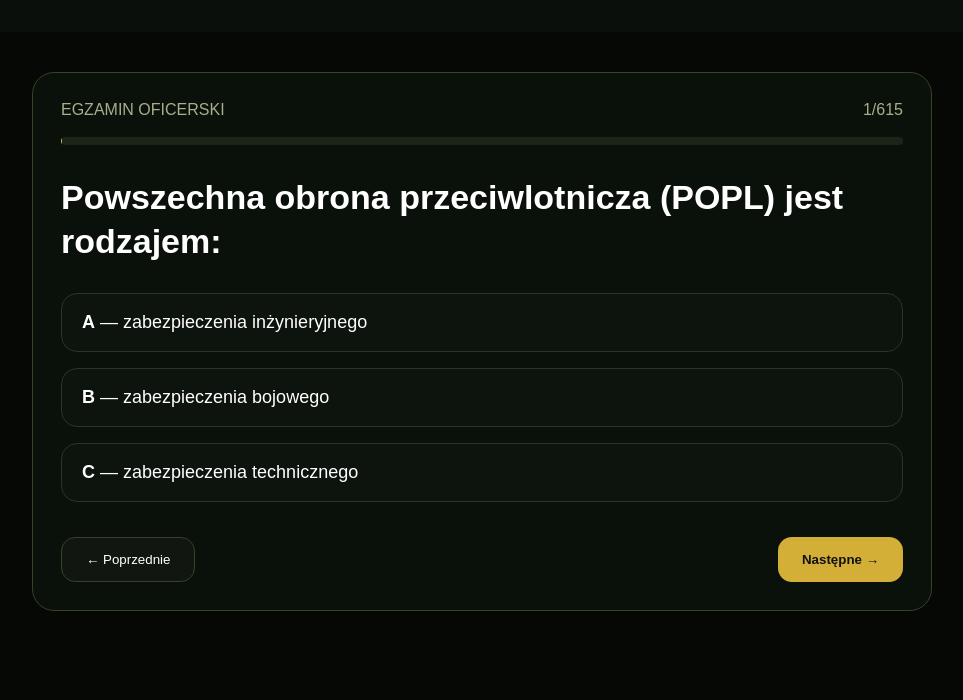
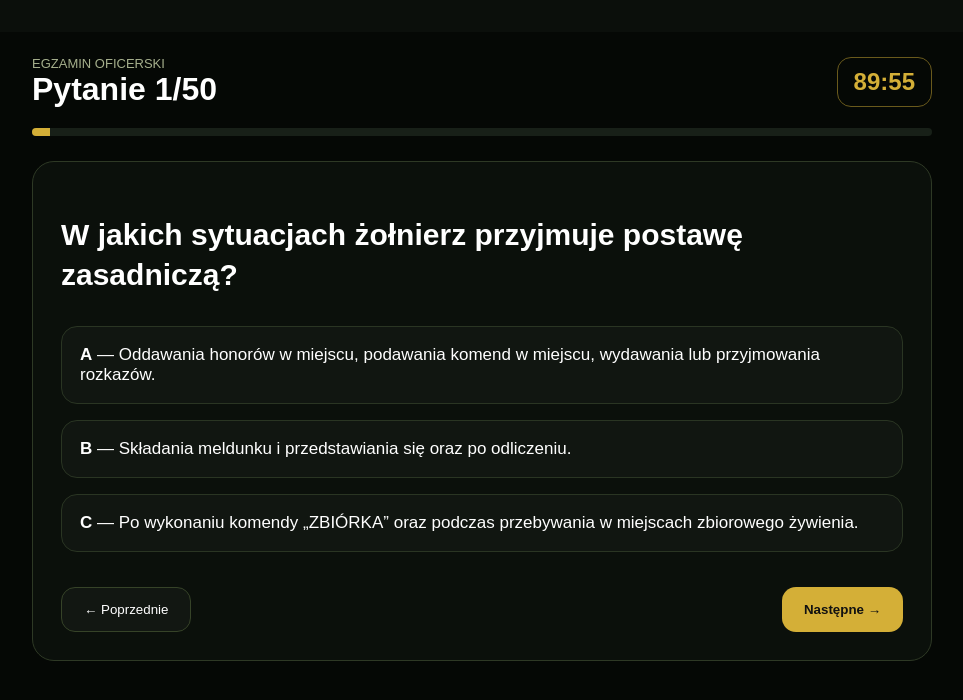
Before and after one commit to Mariola007/egzamin, a Next.js app: page /egzamin in a window 1280 px wide. Shown: the top 700 px of the page, without its empty margins (158-1121 px from the left). Built offline with nearby package versions, Linux system fonts and the light colour scheme.

Commit message:
Update page.tsx

```diff
--- a/app/egzamin/page.tsx
+++ b/app/egzamin/page.tsx
@@ -1,14 +1,35 @@
 
 "use client";
 
-import { useMemo, useState } from "react";
+import { useEffect, useMemo, useState } from "react";
 import pytania from "../../data/questions.json";
 
 export default function Egzamin() {
-  const lista = useMemo(() => [...(pytania as any[])].slice(0, 615), []);
+  const lista = useMemo(() => {
+    const kopia = [...(pytania as any[])];
+    kopia.sort(() => Math.random() - 0.5);
+    return kopia.slice(0, 50);
+  }, []);
+
   const [nr, setNr] = useState(0);
-  const [odp, setOdp] = useState<{ [k: number]: string }>({});
+  const [odp, setOdp] = useState<{[k:number]:string}>({});
+  const [czas, setCzas] = useState(90 * 60);
   const [koniec, setKoniec] = useState(false);
+
+  useEffect(() => {
+    if (koniec) return;
+    const t = setInterval(() => {
+      setCzas((c) => {
+        if (c <= 1) {
+          clearInterval(t);
+          setKoniec(true);
+          return 0;
+        }
+        return c - 1;
+      });
+    }, 1000);
+    return () => clearInterval(t);
+  }, [koniec]);
 
   const pyt = lista[nr];
 
@@ -16,6 +37,9 @@ export default function Egzamin() {
     (s, p, i) => s + (odp[i] === p.correctKey ? 1 : 0),
     0
   );
+
+  const min = String(Math.floor(czas / 60)).padStart(2, "0");
+  const sek = String(czas % 60).padStart(2, "0");
 
   if (koniec) {
     return (
@@ -29,20 +53,16 @@ export default function Egzamin() {
         fontFamily:"Arial"
       }}>
         <div style={{
-          width:420,
+          width:450,
           background:"#0b110b",
-          border:"1px solid #384528",
+          border:"1px solid #3a4a2a",
           borderRadius:24,
           padding:40,
           textAlign:"center"
         }}>
-          <h1 style={{fontSize:42}}>Wynik</h1>
-          <h2 style={{fontSize:60,color:"#d4af37"}}>
-            {wynik}/{lista.length}
-          </h2>
-          <p style={{fontSize:22}}>
-            {wynik>=430?"✅ Zaliczone":"❌ Niezaliczone"}
-          </p>
+          <h1>Egzamin zakończony</h1>
+          <h2 style={{fontSize:60,color:"#d4af37"}}>{wynik}/50</h2>
+          <p>{Math.round((wynik/50)*100)}%</p>
         </div>
       </main>
     );
@@ -53,46 +73,61 @@ export default function Egzamin() {
       minHeight:"100vh",
       background:"#050805",
       color:"white",
-      padding:"40px 20px",
+      padding:24,
       fontFamily:"Arial"
     }}>
       <div style={{maxWidth:900,margin:"0 auto"}}>
 
         <div style={{
-          border:"1px solid #364328",
-          borderRadius:22,
-          padding:28,
-          background:"#0a100a"
+          display:"flex",
+          justifyContent:"space-between",
+          alignItems:"center",
+          marginBottom:20
         }}>
+          <div>
+            <div style={{color:"#a6b08d",fontSize:13}}>
+              EGZAMIN OFICERSKI
+            </div>
+            <h1 style={{margin:0}}>Pytanie {nr+1}/50</h1>
+          </div>
 
           <div style={{
-            display:"flex",
-            justifyContent:"space-between",
-            marginBottom:18,
-            color:"#a7b08d"
+            border:"1px solid #6a5a1c",
+            borderRadius:14,
+            padding:"10px 16px",
+            color:"#d4af37",
+            fontWeight:"bold",
+            fontSize:24
           }}>
-            <span>EGZAMIN OFICERSKI</span>
-            <span>{nr+1}/615</span>
+            {min}:{sek}
+          </div>
         </div>
 
         <div style={{
           height:8,
-            background:"#1a2418",
-            borderRadius:20,
+          background:"#182018",
+          borderRadius:10,
           overflow:"hidden",
-            marginBottom:30
+          marginBottom:25
         }}>
           <div style={{
-              width:`${((nr+1)/615)*100}%`,
+            width:`${((nr+1)/50)*100}%`,
             height:"100%",
             background:"#d4af37"
           }}/>
         </div>
 
+        <div style={{
+          background:"#0b100b",
+          border:"1px solid #2e3925",
+          borderRadius:22,
+          padding:28
+        }}>
+
           <h2 style={{
-            fontSize:34,
-            marginBottom:30,
-            lineHeight:1.3
+            fontSize:30,
+            lineHeight:1.35,
+            marginBottom:30
           }}>
             {pyt.question}
           </h2>
@@ -103,18 +138,18 @@ export default function Egzamin() {
                 key={o.key}
                 onClick={()=>setOdp({...odp,[nr]:o.key})}
                 style={{
-                  padding:"18px 20px",
+                  padding:18,
                   borderRadius:16,
                   border:odp[nr]===o.key
                     ?"1px solid #d4af37"
-                    :"1px solid #2b3525",
+                    :"1px solid #2a3523",
                   background:odp[nr]===o.key
                     ?"rgba(212,175,55,.15)"
-                    :"#0d130d",
+                    :"#111611",
                   color:"white",
+                  textAlign:"left",
                   cursor:"pointer",
-                  textAlign:"left",
-                  fontSize:18
+                  fontSize:17
                 }}
               >
                 <strong>{o.key}</strong> — {o.text}
@@ -127,29 +162,30 @@ export default function Egzamin() {
             justifyContent:"space-between",
             marginTop:35
           }}>
+
             <button
               disabled={nr===0}
               onClick={()=>setNr(nr-1)}
               style={{
-                padding:"14px 24px",
+                padding:"14px 22px",
                 borderRadius:14,
-                border:"1px solid #364328",
-                background:"#111611",
-                color:"white"
+                background:"#121712",
+                color:"white",
+                border:"1px solid #364328"
               }}
             >
               ← Poprzednie
             </button>
 
-            {nr<614?(
+            {nr<49?(
               <button
                 onClick={()=>setNr(nr+1)}
                 style={{
-                  padding:"14px 24px",
+                  padding:"14px 22px",
                   borderRadius:14,
-                  border:"none",
                   background:"#d4af37",
                   color:"#111",
+                  border:"none",
                   fontWeight:"bold"
                 }}
               >
@@ -159,11 +195,11 @@ export default function Egzamin() {
               <button
                 onClick={()=>setKoniec(true)}
                 style={{
-                  padding:"14px 24px",
+                  padding:"14px 22px",
                   borderRadius:14,
-                  border:"none",
                   background:"#d4af37",
                   color:"#111",
+                  border:"none",
                   fontWeight:"bold"
                 }}
               >
```
Lines whose indentation alone changed are shown as unchanged.
